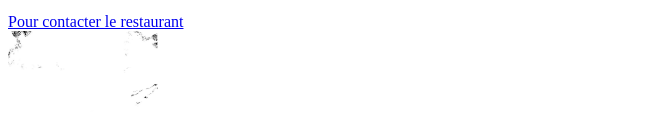
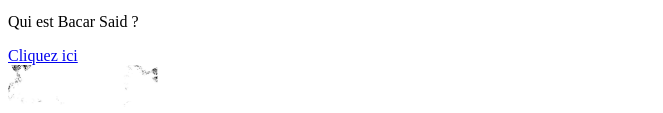
Before and after one commit to nouranmalidi/mapremierepageweb, a plain HTML site: page index.html in a window 1280 px wide. Shown: the part 252-365 px from the top of the page, without its empty margins (0-663 px from the left). Drawn offline with Linux system fonts and the light colour scheme.

Commit message:
nouvelle version

```diff
--- a/index.html
+++ b/index.html
@@ -25,8 +25,12 @@
             <li>Pilao</li>
 
         </ol>
+
+        <p>Qui est Bacar Said ?</p>
+        <!--J'ai créer un lien hypertext vers a-propos2-->
+
         <!--c'est le lien pour me contacter-->
-        <a href="https://www.buffalo-grill.fr/"> Pour contacter le restaurant </a> <br>
+        <a target="_blank" href="a-propos2.html"> Cliquez ici </a> <br>
 
 
         <img src="image.jpg" alt="image de kaneki" width="150" height="300"> <br>
```
